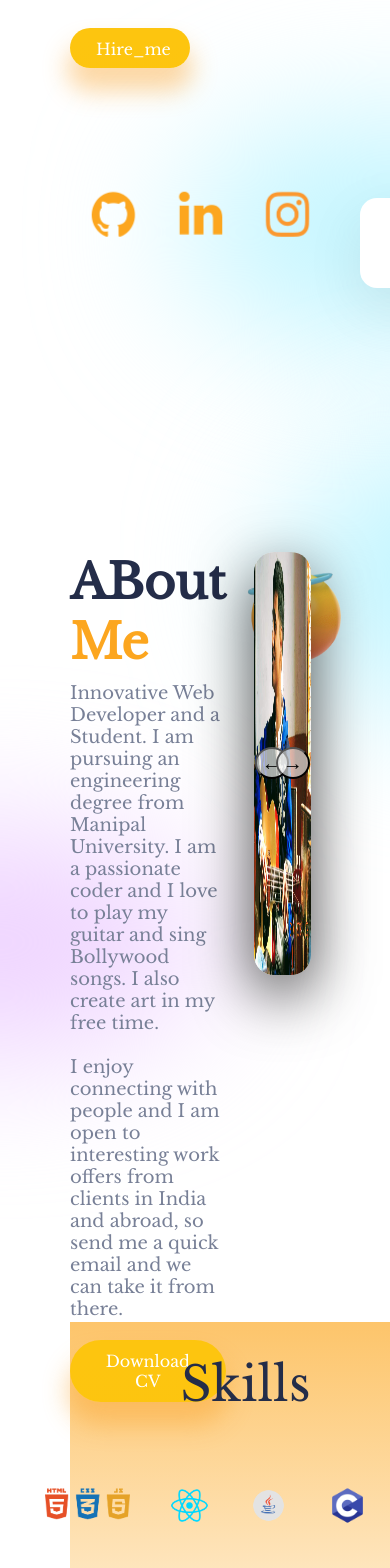
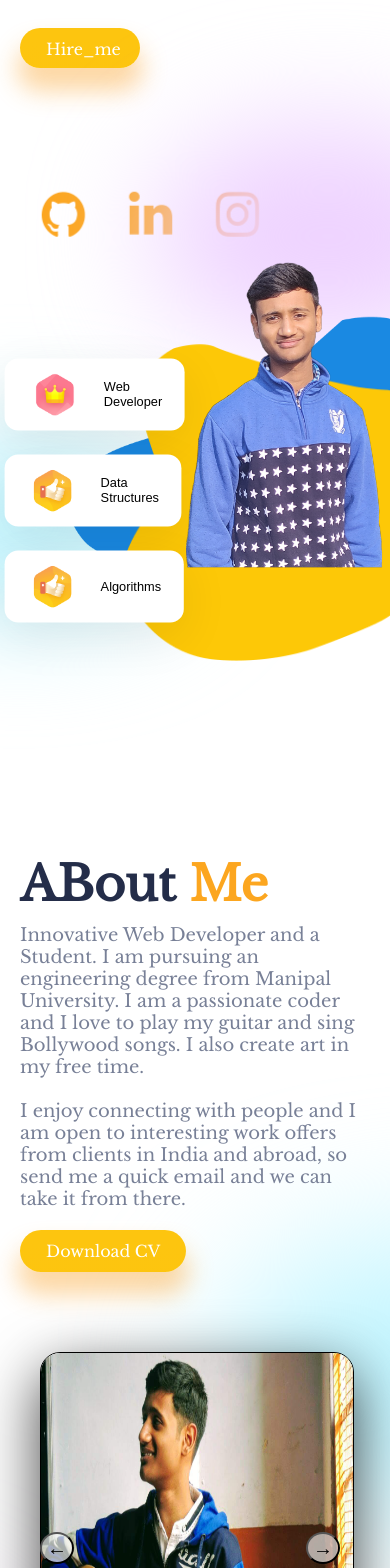
Before and after one commit to Chanchalcr/Portfolio, a React (Create React App) app: page / in a window 390 px wide. Shown: the part 432-2000 px from the top of the page. Built offline with nearby package versions, Linux system fonts and the light colour scheme.

Commit message:
Added the media screen

```diff
--- a/src/App.css
+++ b/src/App.css
@@ -33,3 +33,9 @@
   color: var(--orange);
   border: 1px solid var(--orange);
 }
+
+@media screen and (max-width : 480px) {
+  .App{
+    padding: 0.5rem 1rem;
+  }
+}
--- a/src/components/About/About.css
+++ b/src/components/About/About.css
@@ -33,3 +33,20 @@
     position: absolute;
     left: 10%;
 }
+@media screen and (max-width: 480px) {
+    .aboutMe{
+        margin-top: 50vh;
+        flex-direction: column;
+    }
+    .a-right{
+        margin-top: 3rem;
+        height: 40rem!important;
+    }
+    .hum{
+        display: none;
+    }
+    .a-right>:nth-child(2) {
+        padding-top: 1rem;
+        height: 60vh;
+    }
+}
--- a/src/components/Contact/Contact.css
+++ b/src/components/Contact/Contact.css
@@ -56,3 +56,21 @@ textarea{
     top: 8rem;
     left: -9rem;
 }
+@media screen and (max-width: 480px) {
+    .contact {
+        flex-direction: column;
+    }
+    .c-right{
+        margin-top: 2rem;
+    }
+    /* .c-right>form {
+        width: 80%!important;
+    } */
+
+    .c-right .user {
+       width: 90vw;
+    }
+    textarea{
+        height: 4rem!important;
+    }
+}
--- a/src/components/Footer/Footer.css
+++ b/src/components/Footer/Footer.css
@@ -22,3 +22,20 @@
     display: flex;
     gap: 2rem;
 }
+@media screen and (max-width: 480px) {
+    .footer{
+        margin-top: 5rem;
+    }
+    .f-content{
+        padding-top: 2rem;
+    }
+
+    .f-content>:nth-child(2) {
+        position: absolute;
+        top: 0rem;
+    }
+    .f-content>:nth-child(1) {
+        position: absolute;
+        top: -2rem;
+    }
+}
--- a/src/components/Intro/Intro.css
+++ b/src/components/Intro/Intro.css
@@ -86,3 +86,49 @@
     top: -18%;
     left: 56%;
 }
+
+@media screen and (max-width: 480px) {
+    .intro {
+        flex-direction: column;
+    }
+    .i-right{
+        transform: scale(0.8);
+        left: -3rem;
+        margin-top: -15vh;
+    }
+    .i-right .blur{
+        /* display: none; */
+    }
+    .floating-div {
+        position: absolute;
+        left : 0.6rem!important;
+    }
+    .one{
+        top: 12rem!important;
+    }
+    .two{
+        top:18rem!important;
+    }
+    .three{
+        top: 24rem!important;
+    }
+    .imogi{
+        display: none;
+    }
+    .i-right>:nth-child(1) {
+        transform: scale(0.55);
+        left: 30%;
+        top: -38%;
+        z-index: 2;
+    }
+    .i-right>:nth-child(2) {
+        transform: scale(0.80);
+        left: 5%;
+        top: 7rem;
+    }
+    .i-right>:nth-child(3) {
+        transform: scale(0.6);
+        left: 2%;
+        top: 4.5rem;
+    }
+}
--- a/src/components/Intro/Intro.jsx
+++ b/src/components/Intro/Intro.jsx
@@ -62,6 +62,7 @@ export default function Intro() {
         initial ={{top: '64%', left : '-20%'}}
         whileInView = {{left:'0%'}}
         transition ={transition}
+        className = 'floating-div one'
         style={{top:"64%", left: "-20%", zIndex:'2'}}>
           <FlotingDiv image={crown} txt1='Web' txt2='Developer'/>
         </motion.div>
@@ -69,6 +70,7 @@ export default function Intro() {
         initial ={{top: '38%', left : '90%'}}
         whileInView = {{left:'77%'}}
         transition ={transition}
+        className = 'floating-div two'
         style={{top:"38%", left: "90%", zIndex: '2'}}>
           <FlotingDiv image={thumbup} txt1='Data' txt2='Structures'/>
         </motion.div>
@@ -76,6 +78,7 @@ export default function Intro() {
          initial ={{top: '64%', left : '90%'}}
          whileInView = {{left:'60%'}}
          transition ={transition}
+         className = 'floating-div three'
          style={{top:"64%", left: "70%", zIndex: '2'}}>
           <FlotingDiv image={thumbup} txt1='Algorithms' txt2=''/>
         </motion.div>
--- a/src/components/Navbar/Navbar.css
+++ b/src/components/Navbar/Navbar.css
@@ -38,3 +38,12 @@
     cursor: pointer;
     color: var(--orange);
 }
+
+@media screen and (max-width: 480px) {
+    .n-list{
+        display: none;
+    }
+    .n-button{
+        display: none;
+    }
+}
--- a/src/components/Projects/Projects.css
+++ b/src/components/Projects/Projects.css
@@ -32,3 +32,8 @@
     filter: drop-shadow(-12px 15px 13px rgba(0,0,0,0.25));
     border-radius: 19px;
 }
+@media screen and (max-width: 480px) {
+    .portfolio{
+        margin-top: 15rem;
+    }
+}
--- a/src/components/Skills/Skills.css
+++ b/src/components/Skills/Skills.css
@@ -25,3 +25,20 @@ h1 {
     height: 9vw;
     display: inline;
 }
+@media screen and (max-width: 480px) {
+    .skills{
+        margin-top: 20rem;
+    }
+    .contain{
+        flex-direction: column;
+        align-items: center;
+        gap: 1rem;
+    }
+    .skillLogo{
+        width: 4rem;
+    }
+    .skillLogo1{
+        width: 7rem;
+        height: 3rem;
+    }
+}
--- a/src/components/SlideShow/SlideShow.css
+++ b/src/components/SlideShow/SlideShow.css
@@ -2,7 +2,8 @@
 .photo{
     position: absolute;
     left: 30%;
-    height: 65%;
+    min-height: 65%;
+    max-height: 100%;
     width: 60%;
     box-shadow: 0px 19px 60px rgba(0, 0, 0, 0.747);
     border-radius: 20px;
@@ -35,3 +36,20 @@
 .next:hover{
     background-color: rgba(255, 255, 255, 0.868);
 }
+
+@media screen and (max-width: 480px) {
+ .photo{
+    border: black solid 1px;
+    height: 20rem!important;
+    width: 80vw;
+    left: 1rem;
+ }
+ .previous {
+    left: 1rem;
+    top: 10rem;
+ }
+ .next {
+    right: 1.5rem;
+    top: 10rem;
+ }
+}
```
